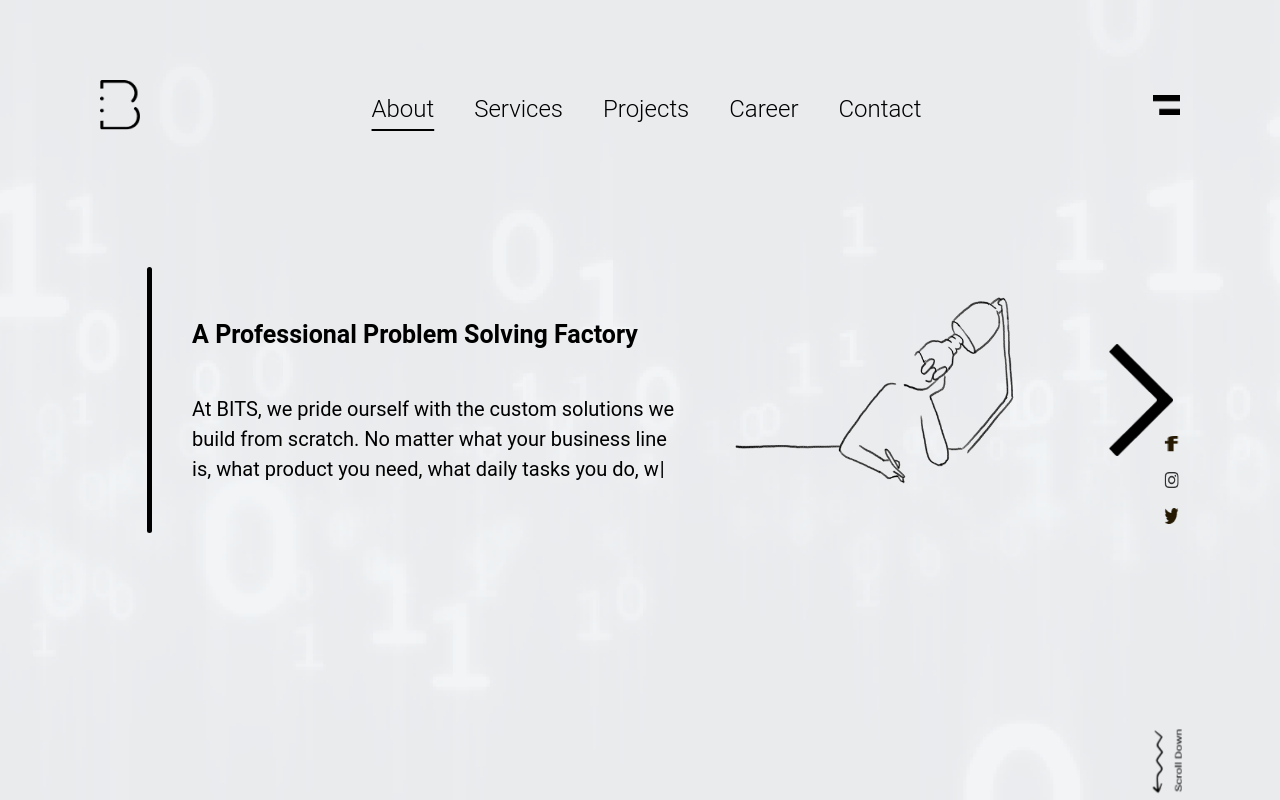
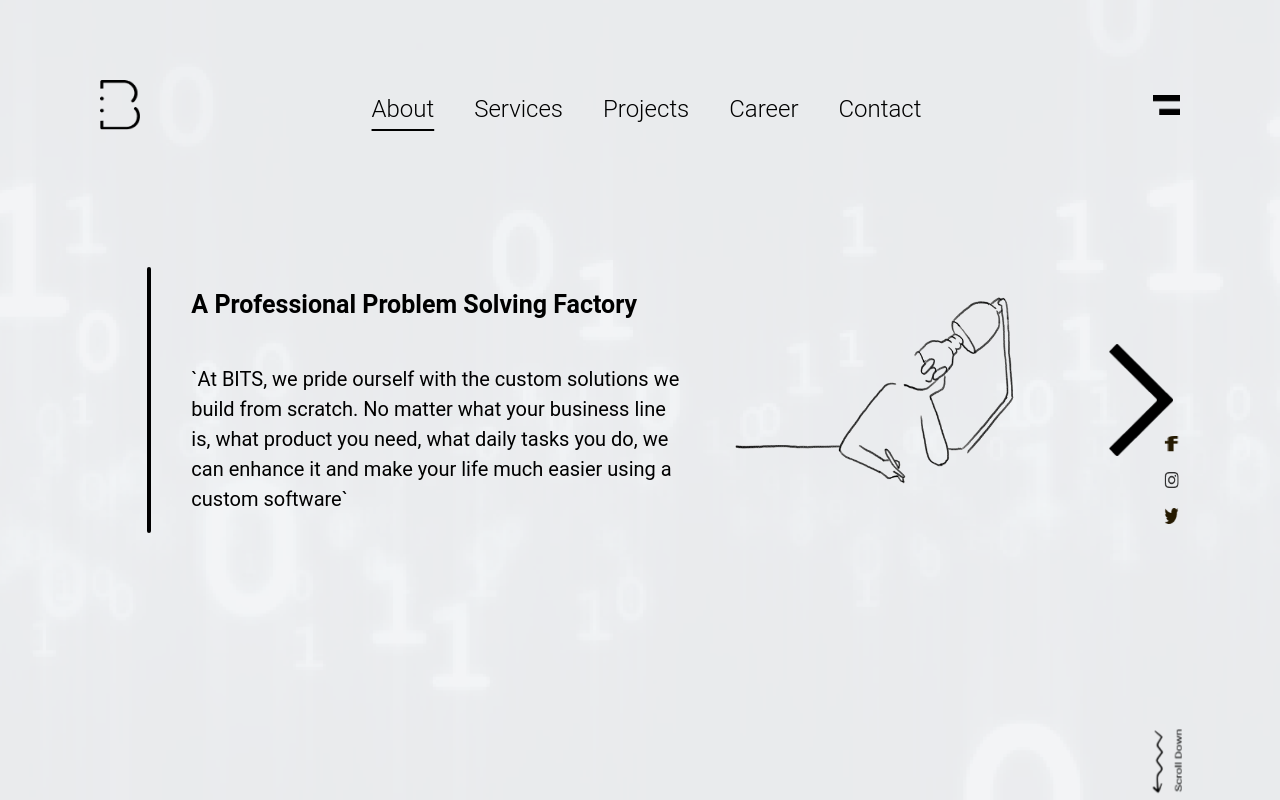
Before and after one commit to fouadchahd/next-starter, a Next.js app: page /about in a window 1280 px wide. Built offline with nearby package versions, Linux system fonts and the light colour scheme.

Commit message:
fixe ui bugs and update dockerfile

```diff
--- a/pages/about.tsx
+++ b/pages/about.tsx
@@ -5,7 +5,6 @@ import { WebSiteHead } from "@components/WebSiteHead";
 import { HeaderNavigation } from "@components/HeaderNavigation";
 import SideIndicator from "@components/SideIndicator";
 import { AboutContent } from "@components/AboutContent";
-import Typewriter from "typewriter-effect";
 
 const About: NextPage = () => {
   return (
@@ -20,22 +19,16 @@ const About: NextPage = () => {
           <SideIndicator down scrollDownToId={"Sec2"} />
           <div className="flex justify-between items-center w-10/12 h-1/2">
             <div className=" w-[600px] h-full items-center flex ">
-              <div className="w-4 rounded-full h-2/3 mx-10 bg-black"></div>
+              <div className="w-5 rounded-full h-2/3 mx-10 bg-black"></div>
               <div className="flex flex-col">
                 <h1 className="font-bold   2xl:text-[32px] text-[25px] ">
                   A Professional Problem Solving Factory
                 </h1>
                 <p className="2xl:text-[27px] text-[20px] mt-10">
-                  <Typewriter
-                    options={{ cursor: "|", delay: 30 }}
-                    onInit={(typewriter) => {
-                      typewriter
-                        .typeString(
-                          "At BITS, we pride ourself with the custom solutions we build from scratch. No matter what your business line is, what product you need, what daily tasks you do, we can enhance it and make your life much easier using a custom software."
-                        )
-                        .start();
-                    }}
-                  />
+                  `At BITS, we pride ourself with the custom solutions we build
+                  from scratch. No matter what your business line is, what
+                  product you need, what daily tasks you do, we can enhance it
+                  and make your life much easier using a custom software`
                 </p>
               </div>
             </div>
--- a/pages/contact.tsx
+++ b/pages/contact.tsx
@@ -5,10 +5,14 @@ import { HeaderNavigation } from "@components/HeaderNavigation";
 import SideIndicator from "@components/SideIndicator";
 const ContactUs: NextPage = () => {
   const [name, setName] = useState("");
-  const [company, setCompany] = useState("Bits");
+  const [company, setCompany] = useState("");
   const [mobile, setMobile] = useState("");
   const [message, setMessage] = useState("");
   const [mail, setMail] = useState("");
+
+  const submitForm = (): void => {
+    console.warn("submit");
+  };
 
   return (
     <>
@@ -22,11 +26,12 @@ const ContactUs: NextPage = () => {
         >
           <div className=" w-screen pb-24 h-4/6">
             <h1 className="text-7xl mb-24">GET IN TOUCH</h1>
-            <form>
+            <form onSubmit={submitForm}>
               <div className="p-4 flex flex-row mb-10">
                 <div className="flex flex-col mr-32">
                   <p className=" text-2xl text-black">Name</p>
                   <input
+                    required
                     type="text"
                     value={name}
                     onChange={(t): void => setName(t.currentTarget.value)}
@@ -37,6 +42,7 @@ const ContactUs: NextPage = () => {
                 <div className="flex flex-col">
                   <p className=" text-2xl text-black">Company</p>
                   <input
+                    required
                     type="text"
                     value={company}
                     onChange={(t): void => setCompany(t.currentTarget.value)}
@@ -50,6 +56,7 @@ const ContactUs: NextPage = () => {
                   <p className=" text-2xl text-black">Mail</p>
                   <input
                     type="email"
+                    required
                     value={mail}
                     onChange={(t): void => setMail(t.currentTarget.value)}
                     className="outline-hidden mt-1 block w-[250px] py-2 bg-transparent border-0 border-b-2 border-black text-xl shadow-sm
@@ -78,6 +85,11 @@ const ContactUs: NextPage = () => {
                   />
                 </div>
               </div>
+              <div>
+                <button className="ml-2 mt-10 w-[146px] h-[49px] bg-black rounded-[9px] text-white font-semibold uppercase xl:text-[23px] lg:text-[18px] py-2 px-4">
+                  Submit
+                </button>
+              </div>
             </form>
           </div>
           <SideIndicator />
--- a/pages/projects.tsx
+++ b/pages/projects.tsx
@@ -4,6 +4,9 @@ import { WebSiteHead } from "@components/WebSiteHead";
 import { HeaderNavigation } from "@components/HeaderNavigation";
 import Image from "next/image";
 import Slider from "react-slick";
+import "slick-carousel/slick/slick.css";
+import "slick-carousel/slick/slick-theme.css";
+
 const Projects: NextPage = () => {
   const [imageIndex, setImageIndex] = useState(0);
 
--- a/styles/globals.css
+++ b/styles/globals.css
@@ -1,9 +1,6 @@
 @tailwind base;
 @tailwind components;
 @tailwind utilities;
-
-@import "~slick-carousel/slick/slick.css";
-@import "~slick-carousel/slick/slick-theme.css";
 
 html,
 body {
```
Also changed, not shown: 3 other files (tests, documents, lock files or other folders).
